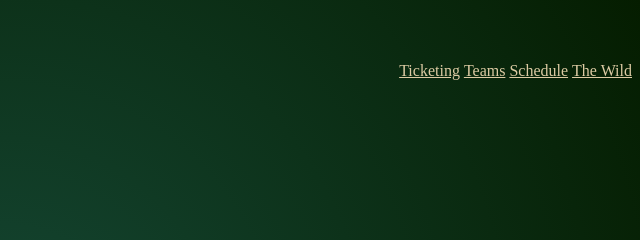
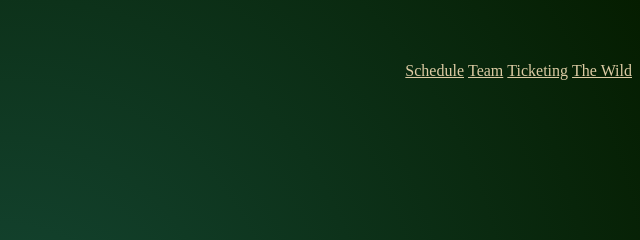
Before and after one commit to laurenbpsd/f26htmldemoo, a plain HTML site: page ticketing.html in a window 1280 px wide. Shown: the top 240 px of the page, 640-1280 px from the left. Drawn offline with Linux system fonts and the light colour scheme; a web font is replaced by a local one.

Commit message:
refactor: standardize navigation link text across multiple pages

```diff
--- a/ticketing.html
+++ b/ticketing.html
@@ -13,11 +13,10 @@
         <!--𝗛𝗲𝗮𝗱𝗲𝗿 𝗖𝗼𝗻𝘁𝗲𝗻𝘁 𝗛𝗲𝗿𝗲 -->
         <a href="index.html"><img src="wild logo transparent.png" width="70" height="50" alt="Minnesota Wild logo"></a>
         <nav style="text-align: right;">
+           <a href="schedule.html">Schedule</a>
+            <a href="teams.html">Team</a>
             <a href="ticketing.html">Ticketing</a>
-            <a href="teams.html">Teams</a>
-            <a href="schedule.html">Schedule</a>
             <a href= "thewild.html">The Wild</a>
-        </nav>
     </header>
     <main>
         <h1>Tickets and Packages</h1>
```
Also changed, not shown: index.html (+2 -2 lines), schedule.html (+2 -2 lines), teams.html (+2 -2 lines), thewild.html (+2 -2 lines).
